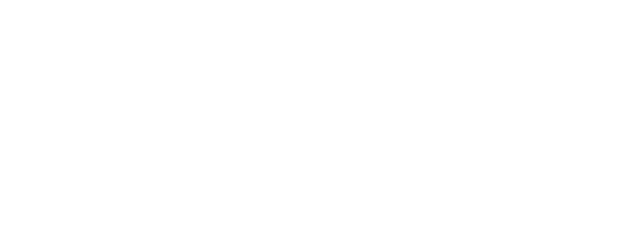
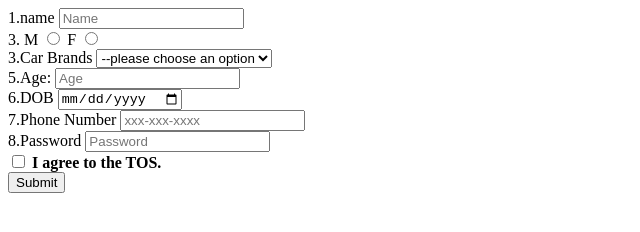
Before and after one commit to acciojob/signup-form-car-NIHAR-1996, a website: page main.html in a window 1280 px wide. Shown: the whole page, without its empty margins (0-640 px from the left). Drawn offline with Linux system fonts and the light colour scheme.

Commit message:
created a submission

```diff
--- a/main.html
+++ b/main.html
@@ -7,6 +7,49 @@
 </head>
 
 <body>
+	<form id="my form" method="post">
+		<div>
+			<label for="name">1.name</label>
+			<input type="text" id="name" placeholder="Name" required>
+		</div>
+		<div>
+			 <label for="gender_m">3. M</label>
+			  <input type="radio" id="gender_m" name="gender" required>
+			  <label for="gender">F</label>
+			  <input type="radio" id="gender_f" name="gender" required>
+		</div>
+		<div>
+			<label for="cars">3.Car Brands</label>
+			<select name="cars" id="cars" required>
+				<option value="" disabled selected>--please choose an option</option>
+				 <option>BMW</option>
+				  <option>Audi</option>
+				  <option>Mercedez</option>
+			</select>
+		</div>
+		<div>
+			 <label for="age">5.Age:</label>
+			 <input type="number" id="age" min="0" placeholder="Age" required >
+		</div>
+		<div>
+			<label for="dob">6.DOB</label>
+			<input type="date" id="dob" required>
+		</div>
+		<div>
+			 <label for="tel">7.Phone Number</label>
+			 <input type="tel" name="tel" id="tel" placeholder="xxx-xxx-xxxx">
+		</div>
+		<div>
+			 <label for="password">8.Password</label>
+			 <input type="password" id="password" placeholder="Password" required>
+		</div>
+		<div>
+			<label for="tos"></label>
+			<input type="checkbox" name="tos"id="tos"> <b>I agree to the TOS.</b>
+		<div>
+			<button type="submit">Submit</button>
+		</div>
+	</form>
 	<!-- the entire body must be written by student -->
     <script type="text/javascript" src="./script.js">
 </script>
```
